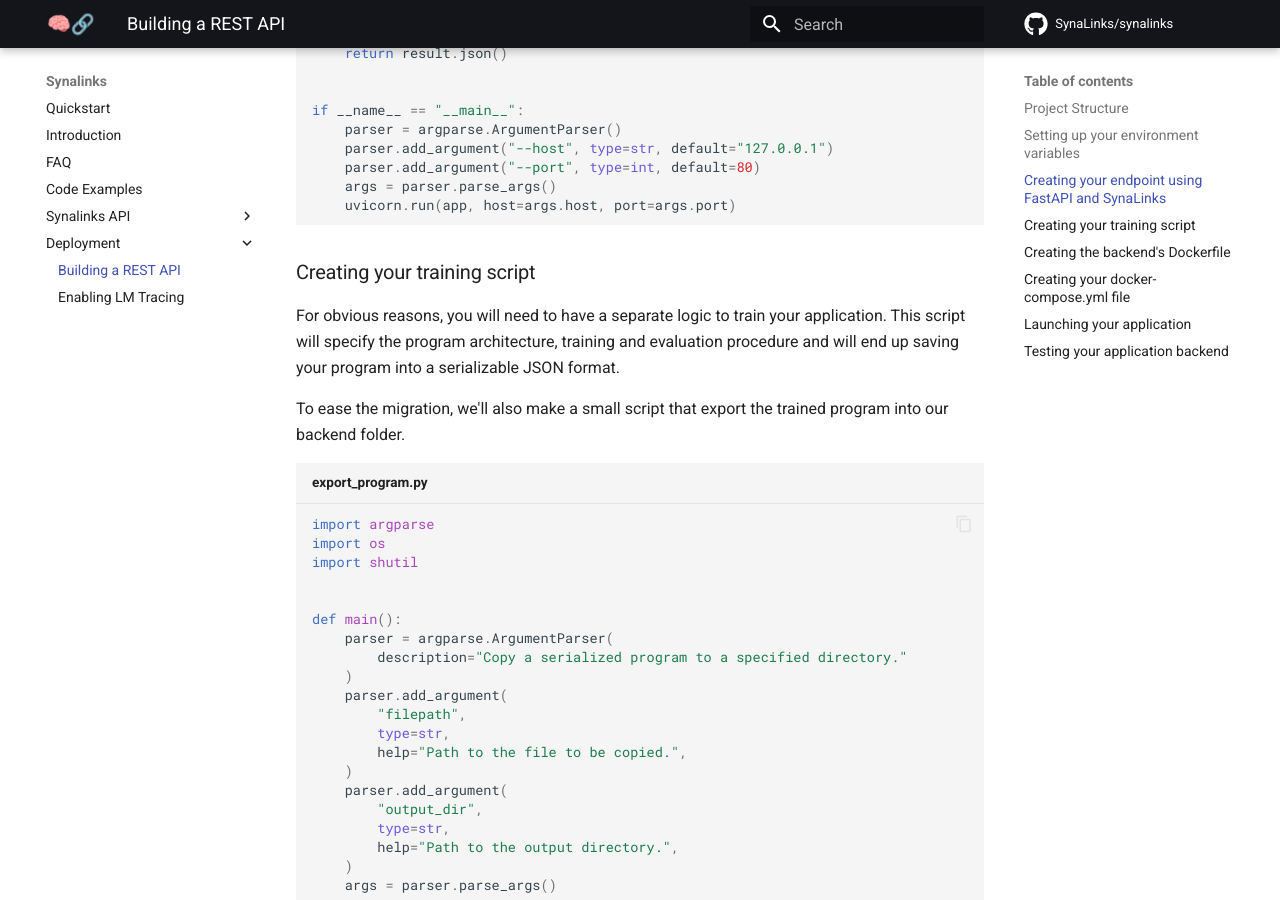
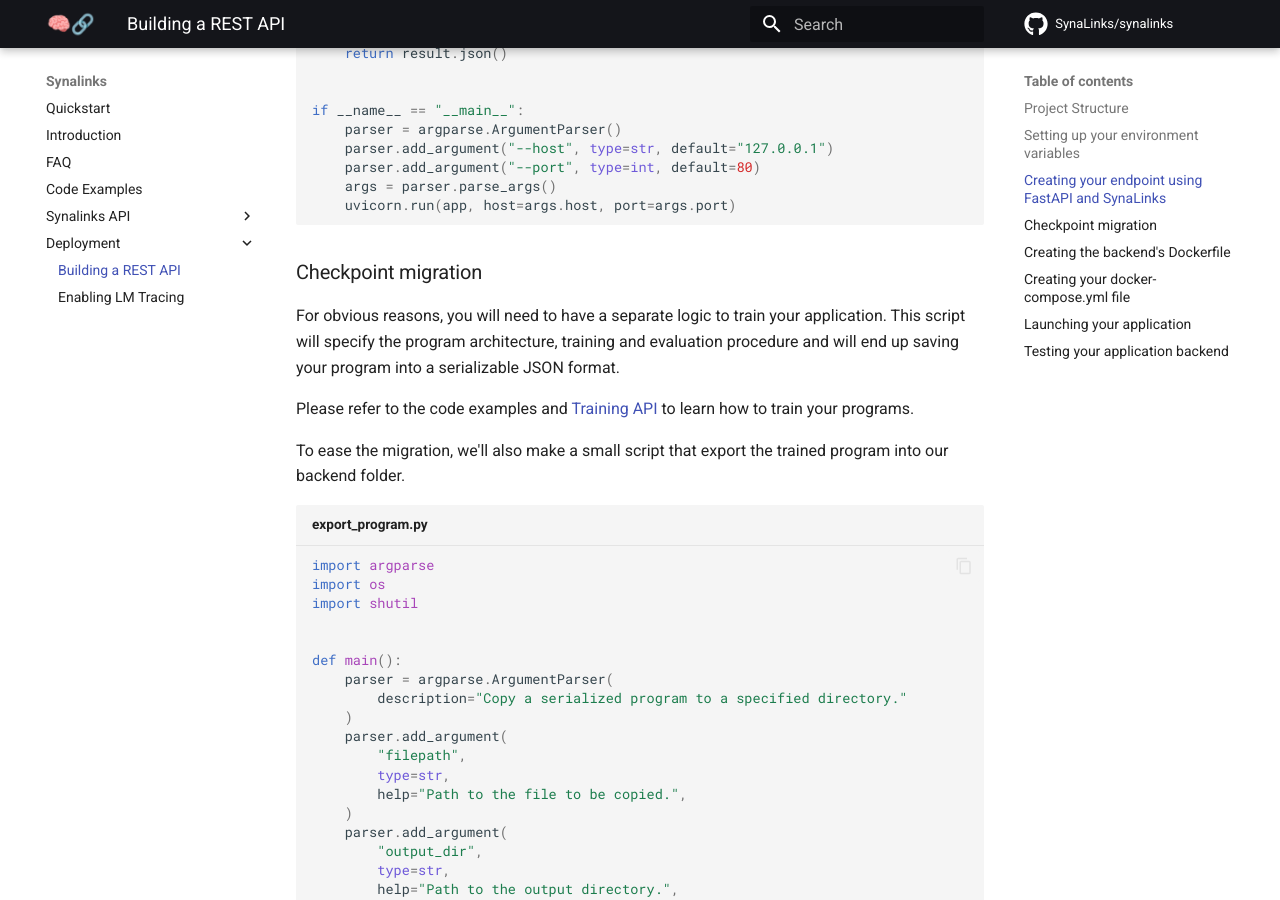
Before and after one commit to hanno-meister/synalinks, an MkDocs documentation site: the page built from docs/Deployment/Building a REST API.md, in a window 1280 px wide and 900 px high, scrolled down 2350 px. Built offline with MkDocs 1.6.1 and Material for MkDocs 9.7.7, drawn with Linux system fonts in a browser that asks for light colours; comment, search, counter and statistics services are not loaded.

Commit message:
Update deployment doc

````diff
--- a/docs/Deployment/Building a REST API.md
+++ b/docs/Deployment/Building a REST API.md
@@ -114,9 +114,11 @@ if __name__ == "__main__":
     uvicorn.run(app, host=args.host, port=args.port)
 ```
 
-### Creating your training script
+### Checkpoint migration
 
 For obvious reasons, you will need to have a separate logic to train your application. This script will specify the program architecture, training and evaluation procedure and will end up saving your program into a serializable JSON format.
+
+Please refer to the code examples and [Training API](https://synalinks.github.io/synalinks/Synalinks%20API/Programs%20API/Program%20training%20API/) to learn how to train your programs.
 
 To ease the migration, we'll also make a small script that export the trained program into our backend folder.
 
````
